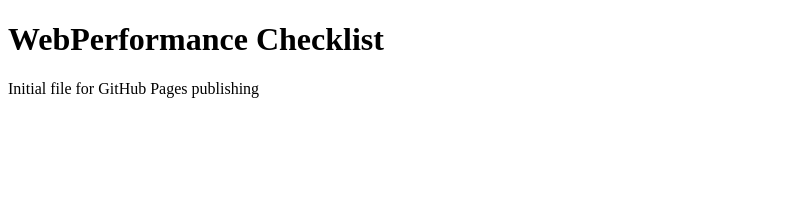
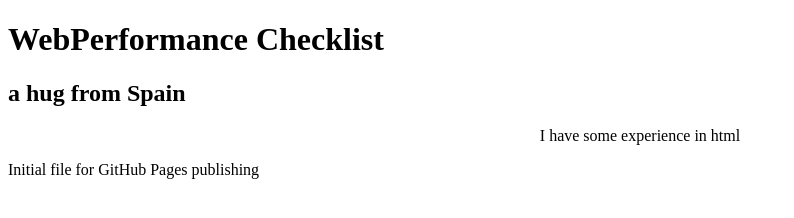
Before and after one commit to ihorzenich/WebPerformanceChecklist, a plain HTML site: page index.html in a window 1280 px wide. Shown: the whole page, without its empty margins (0-794 px from the left). Drawn offline with Linux system fonts and the light colour scheme.

Commit message:
Update index.html
I have some experience in html, greetings from Spain

```diff
--- a/index.html
+++ b/index.html
@@ -10,6 +10,10 @@
 <body>
   <h1>WebPerformance Checklist</h1>
 
+  <h2> a hug from Spain </h2>
+
+  <center>I have some experience in html </center>
+
   <p>Initial file for GitHub Pages publishing</p>
 </body>
 
```
